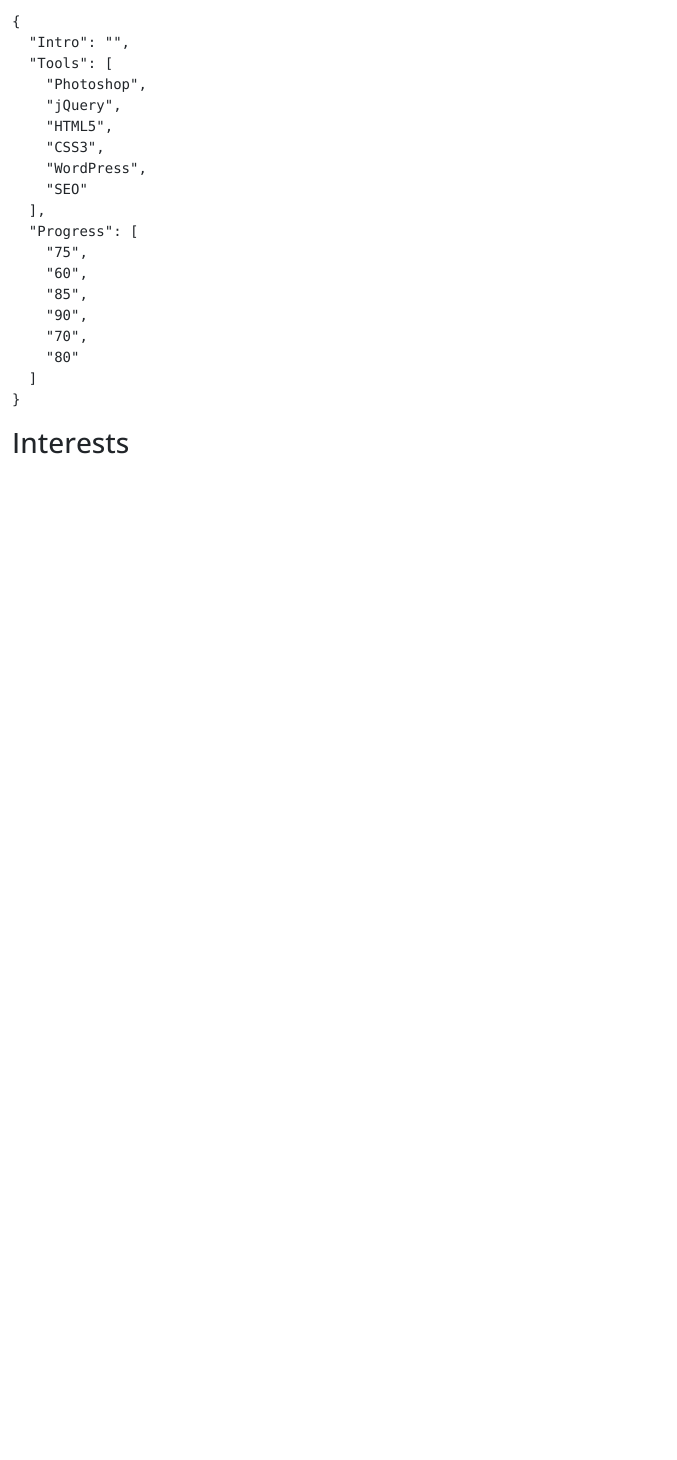
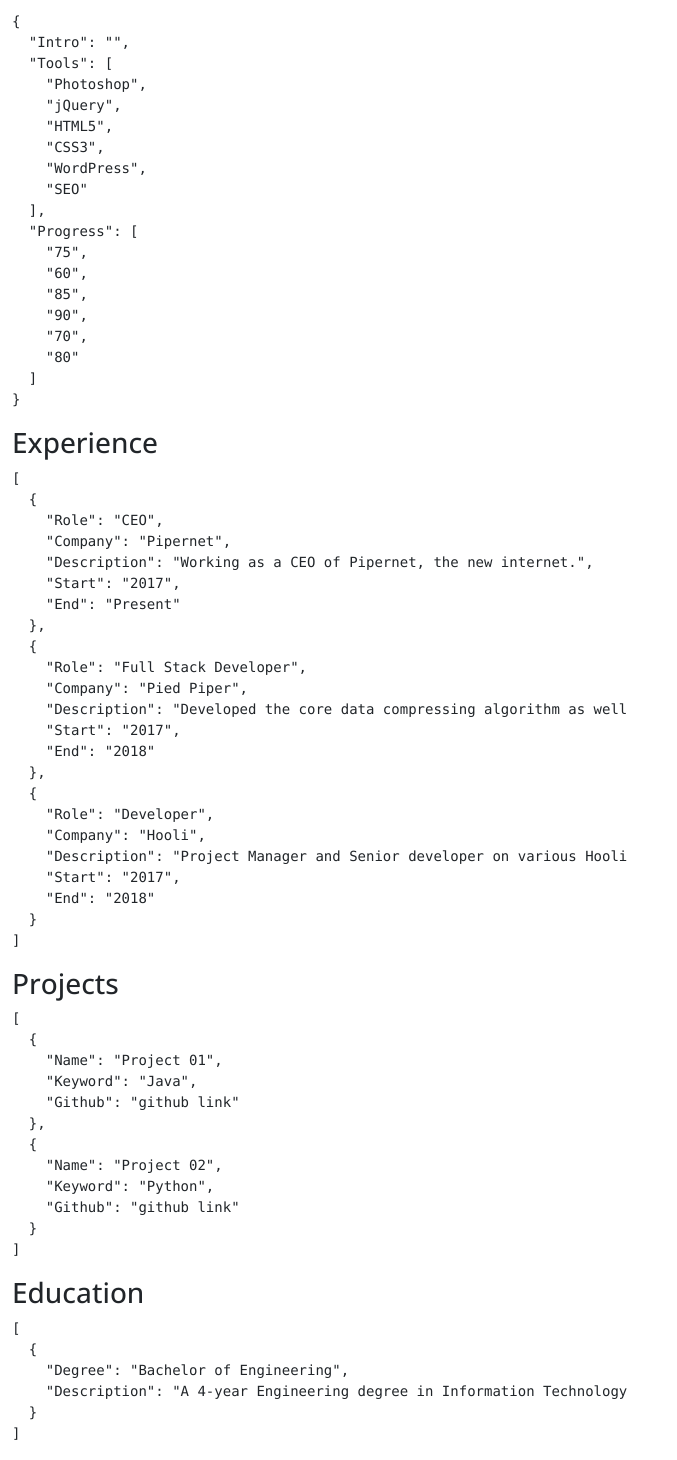
Before and after one commit to hirvaDhandhukia/portfolio-forge, a React (Create React App) app: page / in a window 1280 px wide. Shown: the part 1368-2828 px from the top of the page, without its empty margins (0-677 px from the left). Before the commit the page ends 1852 px from the top, so only its background shows below. Built offline with nearby package versions, Linux system fonts and the light colour scheme.

Commit message:
fix: formgroup only for text inputs. other entities can be allowed to change from the code

```diff
--- a/src/components/Form.js
+++ b/src/components/Form.js
@@ -1,5 +1,5 @@
 import React from 'react'
-import FormGroup from './Bootstrap/FormGroup'
+import FormGroup from './Bootstrap/FormGroup';
 
 const Form = ({ FormData, onChange }) => {
   const Desc = {
@@ -100,24 +100,24 @@ const Form = ({ FormData, onChange }) => {
           />
         ))} */}
 
-        {/* <h3>Experience</h3>
-        <p>
-            <Experience />
-        </p>
-
-        <h3>Education</h3>
-        <p>
-            <Experience />
-        </p> */}
-
         <h3>Skills</h3>
         <pre>
           {JSON.stringify(FormData.Skills, null, 2)}
         </pre>
 
-        <h3>Interests</h3>
+        <h3>Experience</h3>
         <pre>
-          {JSON.stringify(FormData.Interests, null, 2)}
+          {JSON.stringify(FormData.Experience, null, 2)}
+        </pre>
+
+        <h3>Projects</h3>
+        <pre>
+          {JSON.stringify(FormData.Projects, null, 2)}
+        </pre>
+
+        <h3>Education</h3>
+        <pre>
+          {JSON.stringify(FormData.Education, null, 2)}
         </pre>
 
 
```
